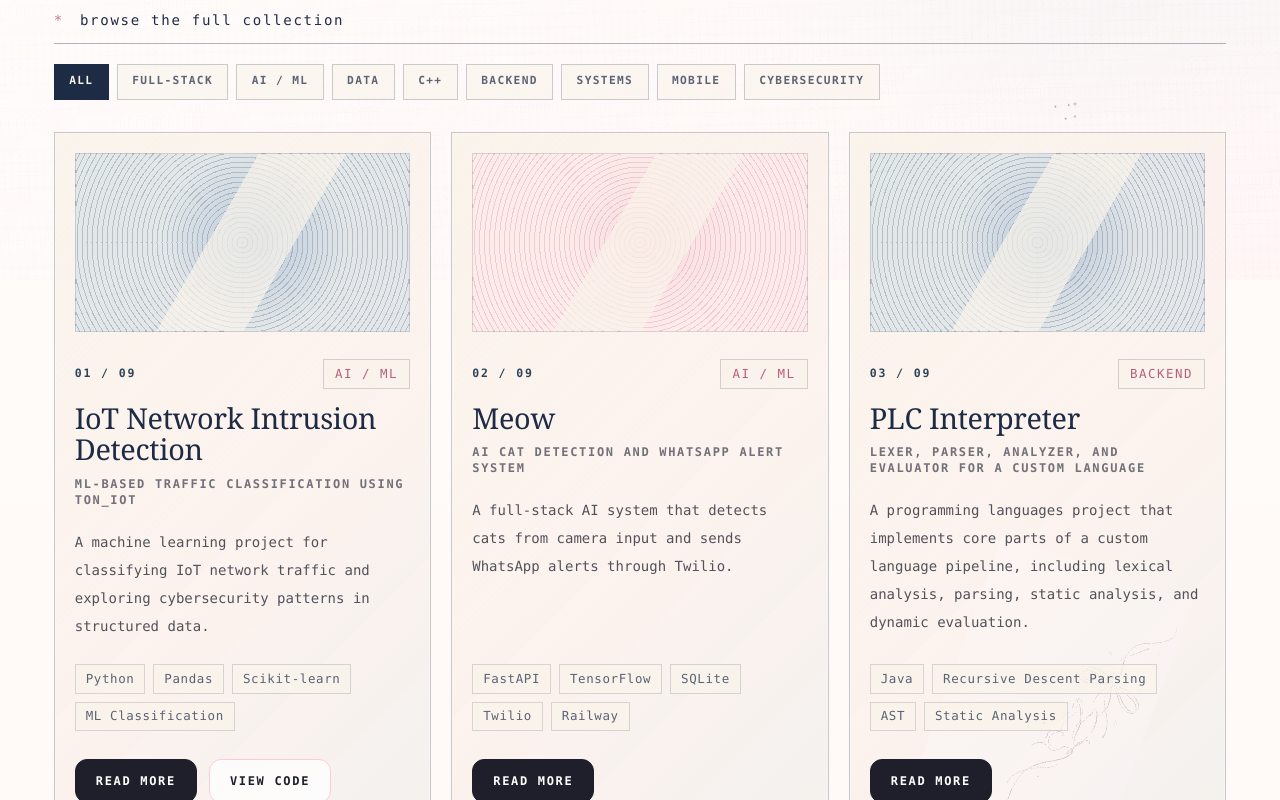
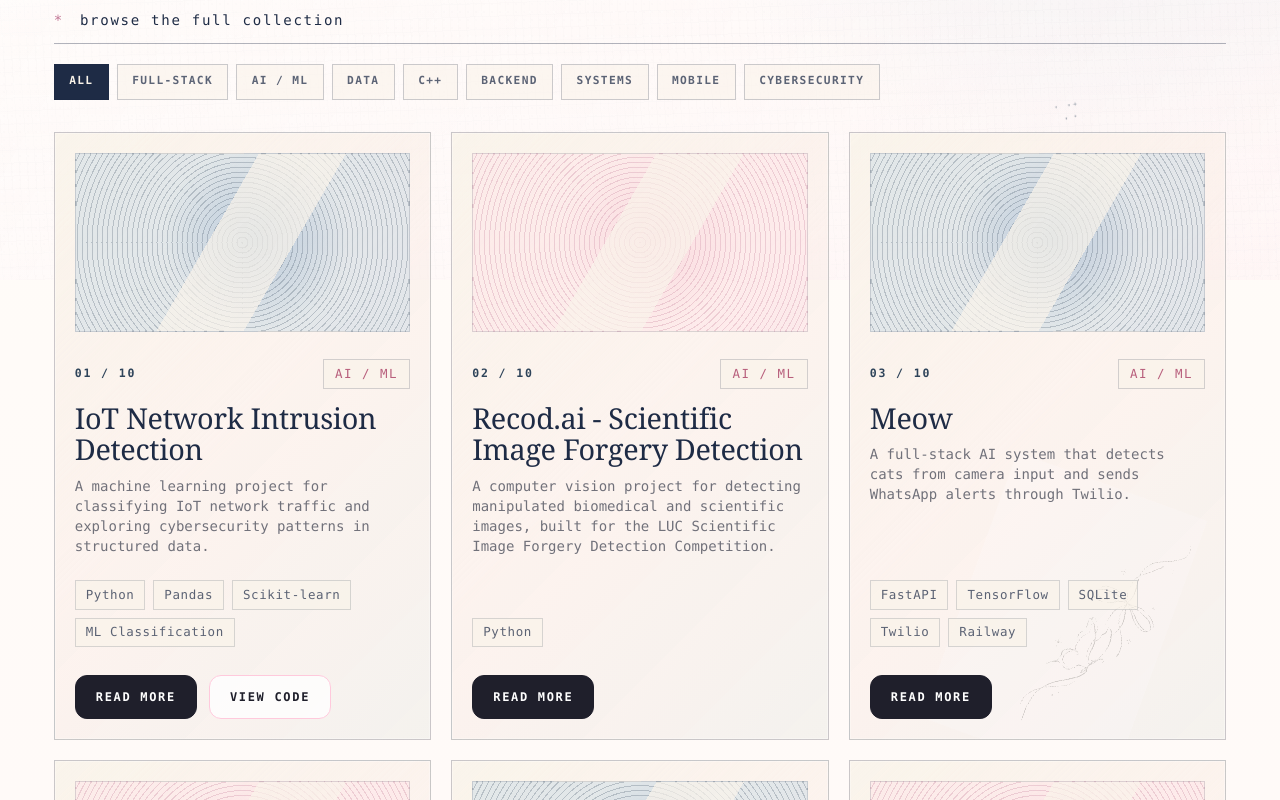
Before and after one commit to wiwiwashere/wiwiwashere.github.io, a Next.js app: page /projects in a window 1280 px wide. Shown: the part 520-1320 px from the top of the page. Built offline with nearby package versions, Linux system fonts and the light colour scheme.

Commit message:
add data

```diff
--- a/app/resume/page.tsx
+++ b/app/resume/page.tsx
@@ -8,8 +8,8 @@ export default function ResumePage() {
     <PageContainer className="archive-page py-12">
       <section className="archive-hero archive-hero-contact">
         <div>
-          <p className="archive-kicker">resume</p>
-          <h1>Resume archive</h1>
+          <p className="archive-kicker"></p>
+          <h1>Resume</h1>
           <p>
             A more formal snapshot of the same work: projects, tools, experience,
             and technical interests collected into one document.
@@ -22,7 +22,7 @@ export default function ResumePage() {
         </div>
       </section>
 
-      <section className="archive-section resume-archive-card">
+      {/* <section className="archive-section resume-archive-card">
         <div className="archive-section-heading">
           <span>*</span>
           <h2>review copy</h2>
@@ -33,7 +33,7 @@ export default function ResumePage() {
           <Link href="/contact">contact -&gt;</Link>
         </div>
         <ResumeViewer />
-      </section>
+      </section> */}
 
       <footer className="home-poster-footer">
           <span>*</span>
--- a/components/projects/ProjectCard.tsx
+++ b/components/projects/ProjectCard.tsx
@@ -7,12 +7,12 @@ export function ProjectCard({ project, index = 0 }: ProjectCardProps) {
   return (
     <article className="project-archive-card group flex h-full flex-col p-5 transition hover:-translate-y-1">
       <div className="flex items-center justify-between gap-4">
-        <p className="archive-kicker">{String(index + 1).padStart(2, "0")} / 09</p>
+        <p className="archive-kicker">{String(index + 1).padStart(2, "0")} / 10</p>
         <p className="project-archive-tag">{project.tags[0]}</p>
       </div>
       <h2 className="display-serif mt-12 text-3xl leading-tight text-ink">{project.title}</h2>
-      <p className="mt-2 text-xs font-semibold uppercase tracking-[0.14em] text-zinc-500">{project.subtitle}</p>
-      <p className="mt-5 flex-1 text-sm leading-7 text-zinc-600">{project.description}</p>
+      {/* <p className="mt-2 text-xs font-semibold uppercase tracking-[0.14em] text-zinc-500">{project.subtitle}</p> */}
+      <p className="mt-2 flex-1 text-sm leading-2 text-zinc-500">{project.description}</p>
       <div className="mt-6 flex flex-wrap gap-2">
         {project.techStack.slice(0, 5).map((tech) => <span key={tech} className="archive-chip">{tech}</span>)}
       </div>
--- a/data/experience.ts
+++ b/data/experience.ts
@@ -100,10 +100,10 @@ export const experienceItems: Experience[] = [
     type: "leadership",
     startDate: "Oct 2025",
     endDate: "Mar 2026",
+    location: "Gainesville, FL",
     // highlight: "Supported judging and awards coordination for a student-led hackathon.",
     description: [
-      "Supported judging and awards coordination for a student-led hackathon.",
-      "Helped organize evaluation workflows to keep project judging clear, fair, and efficient.",
+      "Supported judging and awards coordination for a student-led hackathon."
     ],
     skills: ["Event Management", "Judging Operations", "Collaboration"],
   },
--- a/data/projects.ts
+++ b/data/projects.ts
@@ -76,6 +76,54 @@ export const projects: Project[] = [
     // Replace with your real repo when ready.
     githubUrl: "https://github.com/wiwiwashere/TON_loT_network",
     featured: true,
+  },
+  {
+    id: "recod-ai",
+    slug: "recod-ai-image-forgery-detection",
+    title: "Recod.ai - Scientific Image Forgery Detection",
+    subtitle: "Scientific Image Forgery Detection Framework",
+    description:
+      "A computer vision project for detecting manipulated biomedical and scientific images, built for the LUC Scientific Image Forgery Detection Competition.",
+    problem:
+      "Scientific and biomedical images can be manipulated in subtle ways, making it difficult to identify forged or tampered regions through manual inspection alone. These challenges become harder when images vary in scale, structure, and manipulation type.",
+    solution:
+      "developed a computer vision pipeline that identify potential image forgeries. The system incorporates DINOv2, YOLO, and SAM, along with attention-based localization and routing strategies for more robust detection.",
+    role:
+      "Contributed to the design of the forgery-detection framework and worked on improving robustness through instance-based augmentation and Mixture-of-Experts routing.",
+    techStack: [
+      "Python",
+      // "DINOv2",
+      // "YOLO",
+      // "SAM",
+      // "Computer Vision",
+      // "Deep Learning"
+    ],
+    tags: ["AI / ML", "Data"],
+    features: [
+      "Detects potential manipulation in scientific and biomedical images",
+      "Uses DINOv2 for visual representation learning",
+      "Incorporates YOLO for object detection support",
+      "Uses SAM for segmentation-based analysis",
+      "Applies attention-based localization to identify suspicious regions",
+      "Uses instance-based augmentation to improve training diversity",
+      "Explores Mixture-of-Experts routing for class imbalance and multi-scale image challenges",
+    ],
+    challenges: [
+      "Handling class imbalance across different forgery categories",
+      "Detecting small or subtle tampered regions in complex scientific images",
+      "Combining multiple computer vision models into a coherent detection framework",
+      // "Improving robustness across images with different scales and visual patterns",
+    ],
+    insights: [
+      "Learned how modern computer vision models can be combined for specialized detection tasks",
+      // "Gained experience thinking about image forensics, localization, and segmentation",
+      "Practiced designing model strategies for imbalanced and multi-scale datasets",
+      // "Developed a stronger understanding of how AI can support scientific integrity and research trust",
+    ],
+    githubUrl: "",
+    demoUrl: "",
+    imageUrl: "",
+    featured: false,
   },
   {
     id: "meow",
@@ -317,7 +365,7 @@ export const projects: Project[] = [
     solution:
       "LUNA uses mobile scanning, OCR, and AI interpretation to turn dense label text into clearer summaries.",
     role:
-      "Explored the product concept, planned the mobile flow, and connected the AI feature set to a practical user need.",
+      "Designed UI/UX for the mobile flow.",
     techStack: ["React Native", "Google Vision", "Gemini API"],
     tags: ["AI / ML", "Mobile"],
     features: [
```
